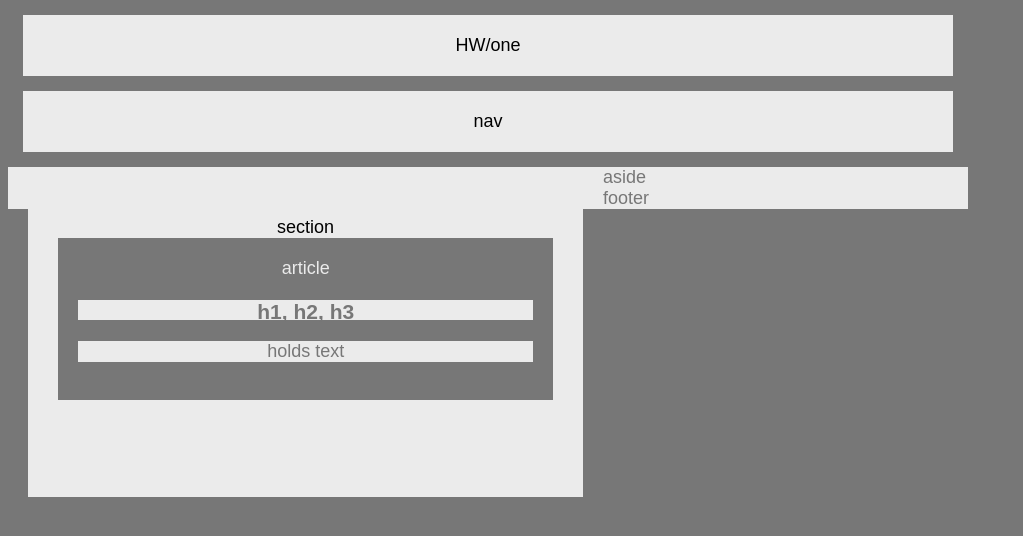
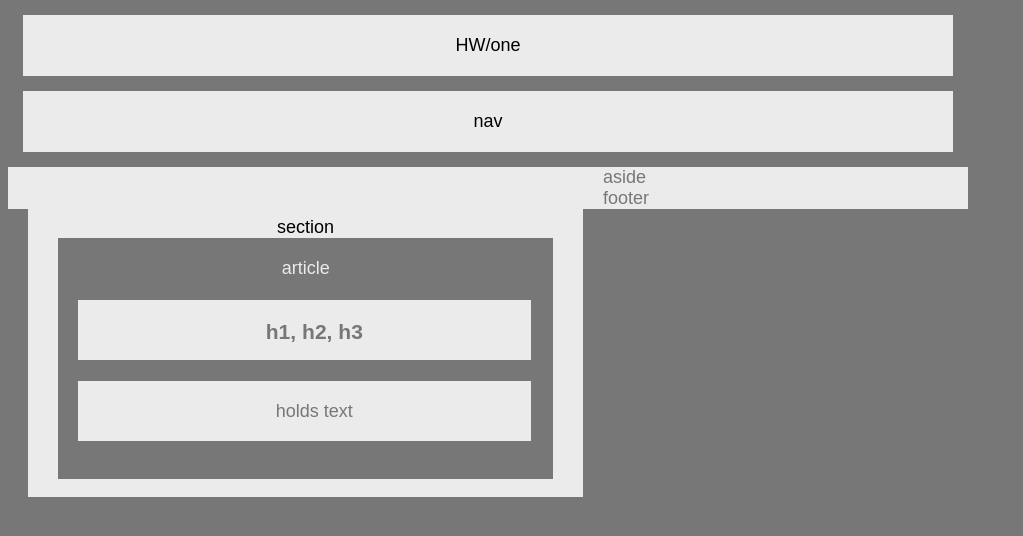
Before and after one commit to alfredo195/HW-Wireframe, a plain HTML site: page index.html in a window 1280 px wide. Shown: the whole page, without its empty margins (0-1023 px from the left). Drawn offline with Linux system fonts and the light colour scheme.

Commit message:
h and p tahgs style fixed in css

```diff
--- a/style.css
+++ b/style.css
@@ -54,12 +54,22 @@ footer{
 h1{
 color: #777;
 background: #ebebeb;
-width: 100%;
+width: 95%;
 height: 20px;
+padding-top: 20px;
+padding-right: 0px;
+padding-bottom: 20px;
+padding-left: 20px;
 }
 
 /* p tags */
 p{
     color: #777;
     background: #ebebeb;
+    width: 95%;
+    height: 20px;
+    padding-top: 20px;
+    padding-right: 0px;
+    padding-bottom: 20px;
+    padding-left: 20px;
 }
```
